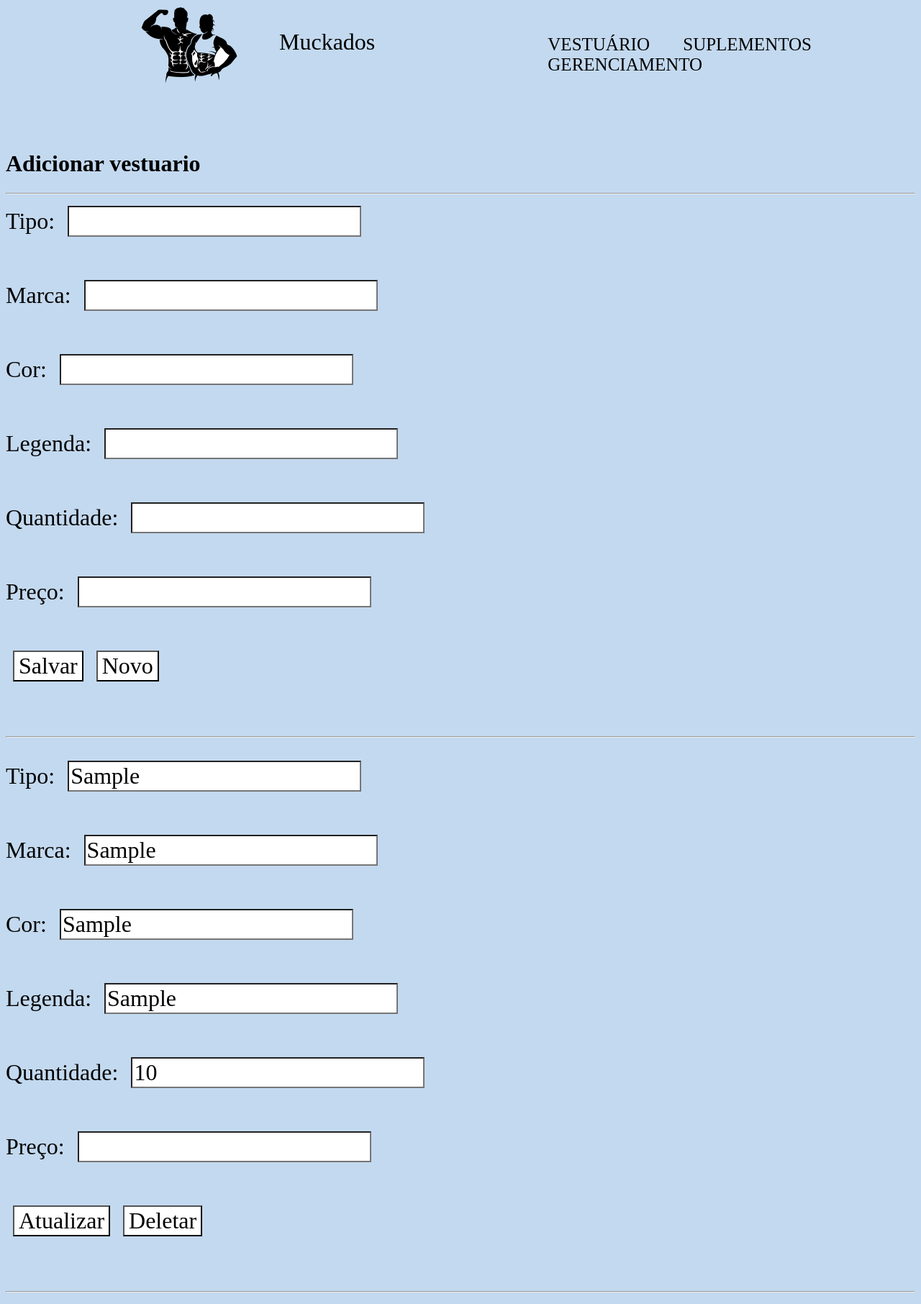
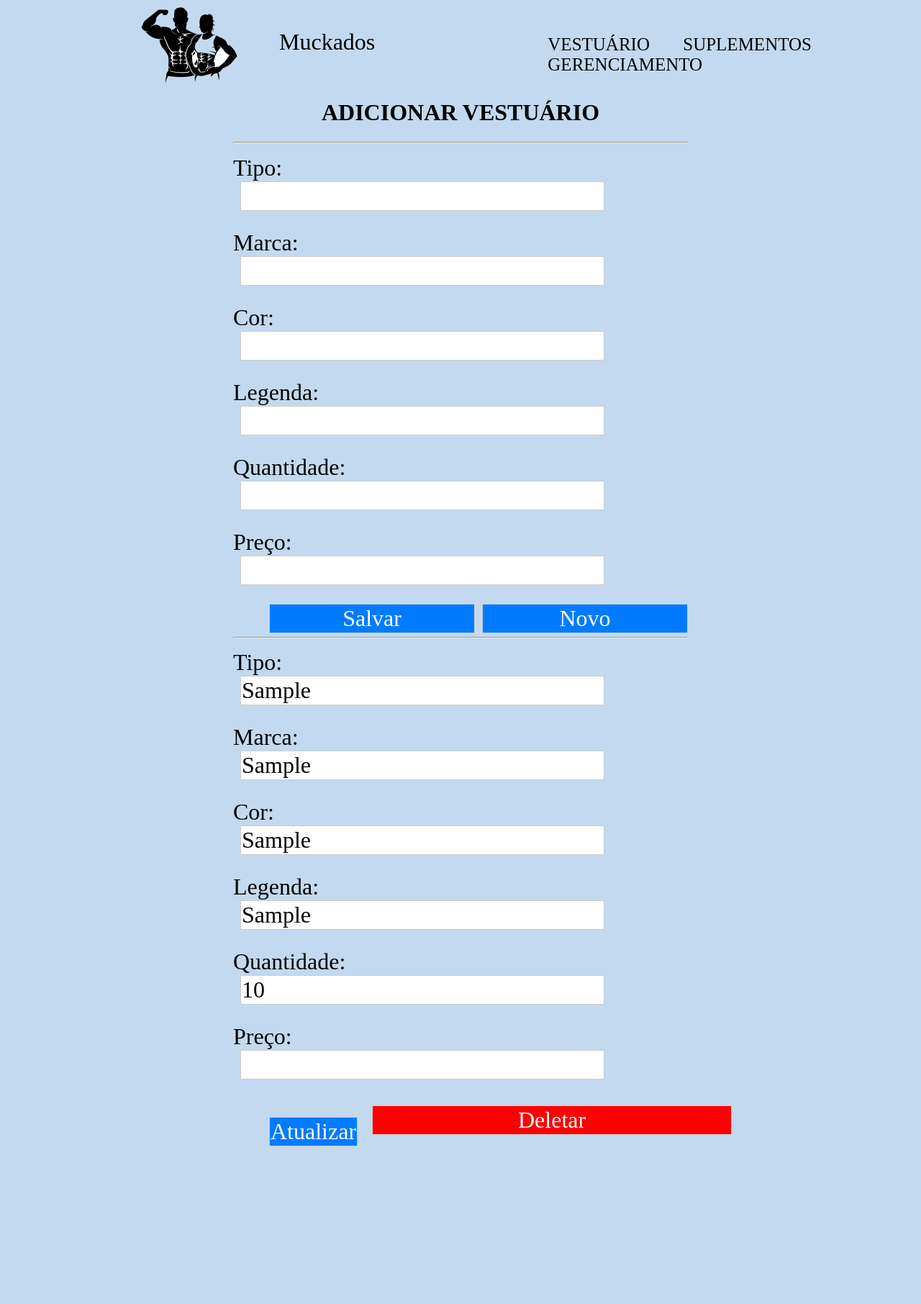
Before and after one commit to EduardaCastro07/Muckados-main, a PHP site: page /crud_vest.php in a window 1280 px wide. Shown: the whole page at 72% size. After the commit the page ends 1593 px from the top, so only its background shows below. Run offline with PHP 8.4, Linux system fonts and the light colour scheme; the visitor is signed in with stand-in values (Sample User, id 1); tables that the repository leaves empty or names only in its code hold one stand-in row (values such as "Sample post"); data that the repository does not hold is empty; some libraries are stand-ins or nearby versions.

Commit message:
adidcionando alguns bo

```diff
--- a/crud_vest.php
+++ b/crud_vest.php
@@ -153,8 +153,9 @@ if (isset($_REQUEST["act"]) && $_REQUEST["act"] == "del_vest" && isset($_POST["i
     </head>
     <body>
 
+        <div class="form-container">
             <form action="?act=save_vest" method="POST" name="form2" >
-          <h1>Adicionar vestuario</h1>
+            <h1 style="text-align: center;">ADICIONAR VESTUÁRIO</h1>
             <hr>
             <input type="hidden" name="id" <?php
                 if (isset($id) && $id != null || $id != "") {
@@ -203,10 +204,14 @@ if (isset($_REQUEST["act"]) && $_REQUEST["act"] == "del_vest" && isset($_POST["i
                 }
                 ?>/>
             <br/>
+            <div style="display: flex;">
                 <input type="submit" value="Salvar" />
                 <input type="reset" value="Novo" />
+            </div>
             <hr>
+            <br>
             </form>
+        </div>
 
          <?php
          $comando1 = $con->query("SELECT Vestuario.id AS vestuario_id, Login.id AS usuario_id, Vestuario.*, Login.*
@@ -215,8 +220,8 @@ if (isset($_REQUEST["act"]) && $_REQUEST["act"] == "del_vest" && isset($_POST["i
                          WHERE Vestuario.usuario = '$username'");
 
          while ($var_linha = $comando1->fetch()) {
-
-            echo "<form action=\"?act=att_vest\" method=\"POST\" style=\"display: inline;\">
+            echo "<div class=\"form-container\">
+                    <form action=\"?act=att_vest\" method=\"POST\">
                         <input type=\"hidden\" name=\"id\" value=\"" . $var_linha['vestuario_id'] . "\" />
                         Tipo: <input type=\"text\" name=\"tipo_view\" value=\"" . $var_linha['tipo'] . "\" /><br/>
                         Marca: <input type=\"text\" name=\"marca_view\" value=\"" . $var_linha['marca'] . "\" /><br/>
@@ -224,14 +229,19 @@ if (isset($_REQUEST["act"]) && $_REQUEST["act"] == "del_vest" && isset($_POST["i
                         Legenda: <input type=\"text\" name=\"legenda_view\" value=\"" . $var_linha['legenda'] . "\" /><br/>
                         Quantidade: <input type=\"text\" name=\"quantidade_view\" value=\"" . $var_linha['quantidade'] . "\" /><br/>
                         Preço: <input type=\"text\" name=\"preço_view\" value=\"" . $var_linha['preço'] . "\" /><br/>
-                   <input type=\"submit\" value=\"Atualizar\" onclick=\"return confirm('Atualizar esta peça??');\"/>
+                        <div style=\"display: flex; align-items: center; gap: 10px; margin-top: 10px;\">
+                            <input type=\"submit\" value=\"Atualizar\" onclick=\"return confirm('Atualizar esta peça?');\"/>
+
                     </form>
-                   <form action=\"?act=del_vest\" method=\"POST\" style=\"display: inline;\">
+                    <form action=\"?act=del_vest\" method=\"POST\">
                         <input type=\"hidden\" name=\"id\" value=\"" . $var_linha['vestuario_id'] . "\" />
-                    <input type=\"submit\" value=\"Deletar\" onclick=\"return confirm('Deletar esta peça?');\"/>
+                            <input type=\"submit\" value=\"Deletar\" onclick=\"return confirm('Deletar esta peça?');\" style=\"background-color: red;\"/>
+                        </div>
                     </form>
-                    <hr/>";
+                </div>";
         }
+
+
 ?>
 
     </body>
--- a/style.css
+++ b/style.css
@@ -44,3 +44,31 @@ a:hover {
         justify-content: center; /* Alinha no centro horizontal */
         align-items: center; /* Alinha no centro vertical */
 }
+
+.form-container {
+    width: 50%;
+    margin: auto;
+    margin-top: -72px; /* Valor positivo */
+    padding: 1px;
+}
+
+.form-container input[type="text"],
+.form-container input[type="number"],
+.form-container input[type="submit"],
+.form-container input[type="reset"] {
+    display: flex;
+    width: 80%;
+    padding: 1px;
+    margin-bottom: -11px; /* Removendo valores negativos */
+    border: 1px solid #ccc;
+    gap: -5px;
+}
+
+.form-container input[type="submit"],
+.form-container input[type="reset"] {
+    background-color: #007BFF;
+    color: white;
+    cursor: pointer;
+    display: flex;
+    width:500px;
+}
```
Also changed, not shown: crud_prod.php (+7 -2 lines), gerenciamento.php (deleted, +0 -137 lines). Lines whose indentation alone changed are shown as unchanged.
